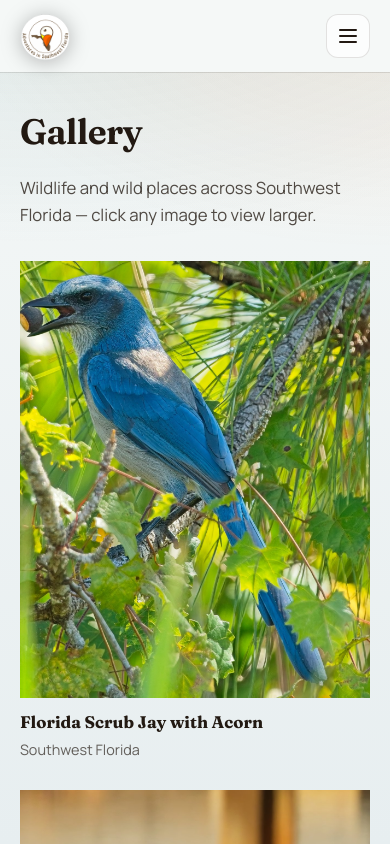
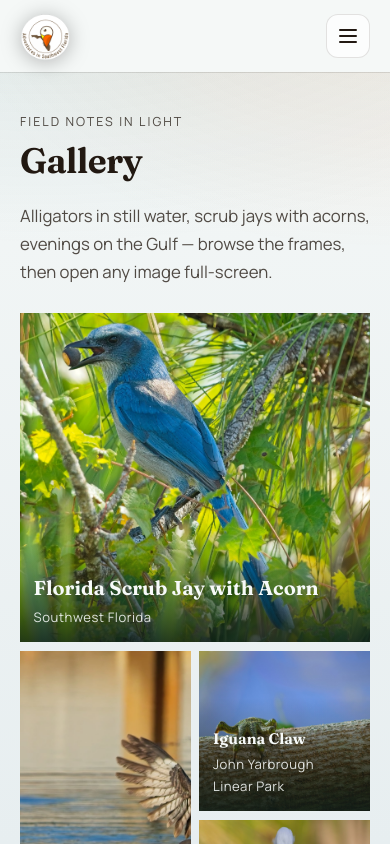
Before and after one commit to achuzan/adventuresswflorida.com, a React (Vite) app: page /gallery in a window 390 px wide. Shown: the top 844 px of the page. Built offline with nearby package versions, Linux system fonts and the light colour scheme.

Commit message:
updating gallery page

```diff
--- a/src/components/Lightbox.tsx
+++ b/src/components/Lightbox.tsx
@@ -34,6 +34,7 @@ export function Lightbox({ photoId, onClose, onPrev, onNext }: Props) {
       <div className="lightbox__panel">
         <PhotoFrame photo={photo} className="lightbox__frame" priority />
         <div className="lightbox__meta">
+          <div>
             <h2>{photo.title}</h2>
             <p>{photo.location}</p>
           </div>
@@ -50,5 +51,6 @@ export function Lightbox({ photoId, onClose, onPrev, onNext }: Props) {
           </div>
         </div>
       </div>
+    </div>
   )
 }
--- a/src/index.css
+++ b/src/index.css
@@ -634,54 +634,112 @@ main {
 }
 
 /* Gallery */
-.gallery-grid {
-  display: grid;
-  grid-template-columns: repeat(2, minmax(0, 1fr));
-  gap: 1.75rem 1.15rem;
-  align-items: start;
+.page--gallery {
+  max-width: calc(var(--max) + 8rem);
 }
 
-.gallery-card {
+.gallery-intro {
+  margin-bottom: clamp(1.75rem, 4vw, 2.75rem);
+}
+
+.gallery-intro h1 {
+  max-width: 10ch;
+}
+
+.gallery-mosaic {
+  display: grid;
+  grid-template-columns: repeat(6, minmax(0, 1fr));
+  grid-auto-rows: minmax(9rem, 14vw);
+  gap: 0.7rem;
+}
+
+.gallery-tile {
   appearance: none;
   border: 0;
   background: transparent;
   padding: 0;
-  text-align: left;
+  position: relative;
+  overflow: hidden;
   cursor: zoom-in;
-  color: inherit;
-  display: flex;
-  flex-direction: column;
-  gap: 0.65rem;
-  animation: rise 700ms cubic-bezier(0.22, 1, 0.36, 1) both;
+  color: #f7faf9;
+  min-height: 0;
+  animation: rise 800ms cubic-bezier(0.22, 1, 0.36, 1) both;
 }
 
-.gallery-card .photo-frame {
-  aspect-ratio: 4 / 5;
-  width: 100%;
-  height: auto;
-  flex: 0 0 auto;
-  margin-bottom: 0;
+.gallery-tile--hero {
+  grid-column: span 4;
+  grid-row: span 2;
 }
 
-.gallery-card:nth-child(3n) .photo-frame {
-  aspect-ratio: 5 / 4;
+.gallery-tile--tall {
+  grid-column: span 2;
+  grid-row: span 2;
 }
 
-.gallery-card__meta {
-  display: grid;
-  gap: 0.1rem;
-  position: relative;
-  z-index: 1;
+.gallery-tile--wide {
+  grid-column: span 3;
+  grid-row: span 1;
 }
 
-.gallery-card__meta strong {
-  font-family: var(--font-display);
-  font-size: 1.05rem;
+.gallery-tile--std {
+  grid-column: span 2;
+  grid-row: span 1;
 }
 
-.gallery-card__meta span {
-  font-size: 0.9rem;
-  color: color-mix(in srgb, var(--ink) 68%, transparent);
+.gallery-tile .photo-frame {
+  position: absolute;
+  inset: 0;
+  width: 100%;
+  height: 100%;
+  transition: transform 900ms cubic-bezier(0.22, 1, 0.36, 1);
+}
+
+.gallery-tile .photo-frame img {
+  transition: transform 900ms cubic-bezier(0.22, 1, 0.36, 1);
+}
+
+.gallery-tile:hover .photo-frame,
+.gallery-tile:focus-visible .photo-frame {
+  transform: scale(1.05);
+}
+
+.gallery-tile__caption {
+  position: absolute;
+  inset: auto 0 0;
+  z-index: 1;
+  display: grid;
+  gap: 0.2rem;
+  padding: 2.4rem 1.1rem 1rem;
+  text-align: left;
+  background: linear-gradient(180deg, transparent, rgba(12, 28, 26, 0.82));
+  transform: translateY(0.35rem);
+  opacity: 0.92;
+  transition:
+    transform 420ms cubic-bezier(0.22, 1, 0.36, 1),
+    opacity 320ms ease;
+}
+
+.gallery-tile:hover .gallery-tile__caption,
+.gallery-tile:focus-visible .gallery-tile__caption {
+  transform: translateY(0);
+  opacity: 1;
+}
+
+.gallery-tile__caption strong {
+  font-family: var(--font-display);
+  font-size: clamp(0.95rem, 1.6vw, 1.25rem);
+  font-weight: 650;
+  text-wrap: balance;
+}
+
+.gallery-tile__caption span {
+  font-size: 0.82rem;
+  letter-spacing: 0.04em;
+  opacity: 0.88;
+}
+
+.gallery-tile--hero .gallery-tile__caption strong {
+  font-size: clamp(1.25rem, 2.4vw, 1.85rem);
 }
 
 .gallery-note {
@@ -736,31 +794,40 @@ main {
   position: absolute;
   inset: 0;
   border: 0;
-  background: rgba(8, 16, 15, 0.82);
+  background:
+    radial-gradient(ellipse at 50% 30%, rgba(224, 112, 32, 0.18), transparent 55%),
+    rgba(6, 14, 13, 0.9);
   cursor: zoom-out;
+  animation: veil-in 280ms ease both;
 }
 
 .lightbox__panel {
   position: relative;
   z-index: 1;
-  width: min(960px, 100%);
+  width: min(1100px, 100%);
   display: grid;
-  gap: 0.85rem;
-  animation: rise 320ms ease both;
+  gap: 1rem;
+  animation: rise 380ms cubic-bezier(0.22, 1, 0.36, 1) both;
 }
 
 .lightbox__frame {
-  aspect-ratio: 16 / 11;
-  max-height: min(70vh, 620px);
+  aspect-ratio: 16 / 10;
+  max-height: min(78vh, 760px);
+  box-shadow: 0 24px 80px rgba(0, 0, 0, 0.45);
 }
 
 .lightbox__meta {
   color: #f3f7f6;
+  display: flex;
+  flex-wrap: wrap;
+  align-items: end;
+  justify-content: space-between;
+  gap: 0.75rem 1.5rem;
 }
 
 .lightbox__meta h2 {
   margin: 0 0 0.2rem;
-  font-size: 1.35rem;
+  font-size: clamp(1.25rem, 2.5vw, 1.65rem);
 }
 
 .lightbox__meta p {
@@ -781,10 +848,12 @@ main {
   padding: 0.55rem 0.95rem;
   border-radius: 999px;
   cursor: pointer;
+  transition: background-color 180ms ease, transform 180ms ease;
 }
 
 .lightbox__controls button:hover {
   background: rgba(255, 255, 255, 0.16);
+  transform: translateY(-1px);
 }
 
 /* Footer */
@@ -869,6 +938,15 @@ main {
   }
 }
 
+@keyframes veil-in {
+  from {
+    opacity: 0;
+  }
+  to {
+    opacity: 1;
+  }
+}
+
 @media (max-width: 860px) {
   .featured__grid {
     grid-template-columns: 1fr;
@@ -934,8 +1012,33 @@ main {
     display: none;
   }
 
-  .gallery-grid {
-    grid-template-columns: 1fr;
+  .gallery-mosaic {
+    grid-template-columns: 1fr 1fr;
+    grid-auto-rows: minmax(10rem, 28vw);
+    gap: 0.55rem;
+  }
+
+  .gallery-tile--hero,
+  .gallery-tile--tall,
+  .gallery-tile--wide,
+  .gallery-tile--std {
+    grid-column: span 1;
+    grid-row: span 1;
+  }
+
+  .gallery-tile--hero {
+    grid-column: span 2;
+    grid-row: span 2;
+  }
+
+  .gallery-tile--tall:nth-child(even) {
+    grid-row: span 2;
+  }
+
+  .gallery-tile__caption {
+    opacity: 1;
+    transform: none;
+    padding: 1.75rem 0.85rem 0.85rem;
   }
 
   .hero__brand {
--- a/src/pages/GalleryPage.tsx
+++ b/src/pages/GalleryPage.tsx
@@ -3,6 +3,9 @@ import { photos } from '../data/photos'
 import { PhotoFrame } from '../components/PhotoFrame'
 import { Lightbox } from '../components/Lightbox'
 import { site } from '../site'
+
+/** Visual rhythm for the mosaic — pattern repeats as the gallery grows */
+const tileSizes = ['hero', 'tall', 'wide', 'std', 'tall', 'std', 'wide', 'std', 'tall', 'std', 'wide', 'std'] as const
 
 export function GalleryPage() {
   const [activeId, setActiveId] = useState<string | null>(null)
@@ -12,36 +15,40 @@ export function GalleryPage() {
   )
 
   return (
-    <div className="page">
-      <header className="page-hero">
+    <div className="page page--gallery">
+      <header className="page-hero gallery-intro">
+        <p className="eyebrow">Field notes in light</p>
         <h1>Gallery</h1>
-        <p>Wildlife and wild places across Southwest Florida — click any image to view larger.</p>
+        <p>
+          Alligators in still water, scrub jays with acorns, evenings on the Gulf — browse the
+          frames, then open any image full-screen.
+        </p>
       </header>
 
-      <div className="gallery-grid">
-        {photos.map((photo, i) => (
+      <div className="gallery-mosaic">
+        {photos.map((photo, i) => {
+          const size = tileSizes[i % tileSizes.length]
+          return (
             <button
               key={photo.id}
               type="button"
-            className="gallery-card"
-            style={{ animationDelay: `${Math.min(i, 8) * 0.05}s` }}
+              className={`gallery-tile gallery-tile--${size}`}
+              style={{ animationDelay: `${Math.min(i, 10) * 0.06}s` }}
               onClick={() => setActiveId(photo.id)}
             >
-            <PhotoFrame photo={photo} />
-            <span className="gallery-card__meta">
+              <PhotoFrame photo={photo} sizes="(max-width: 720px) 100vw, 50vw" />
+              <span className="gallery-tile__caption">
                 <strong>{photo.title}</strong>
                 <span>{photo.location}</span>
               </span>
             </button>
-        ))}
+          )
+        })}
       </div>
 
       <p className="gallery-note">
         Bring home your piece of Southwest Florida.{' '}
-        <a href={site.shopUrl}>
-          Shop Adventures in Southwest Florida
-        </a>
-        .
+        <a href={site.shopUrl}>Shop Adventures in Southwest Florida</a>.
       </p>
 
       {activeId && index >= 0 && (
```
Lines whose indentation alone changed are shown as unchanged.
